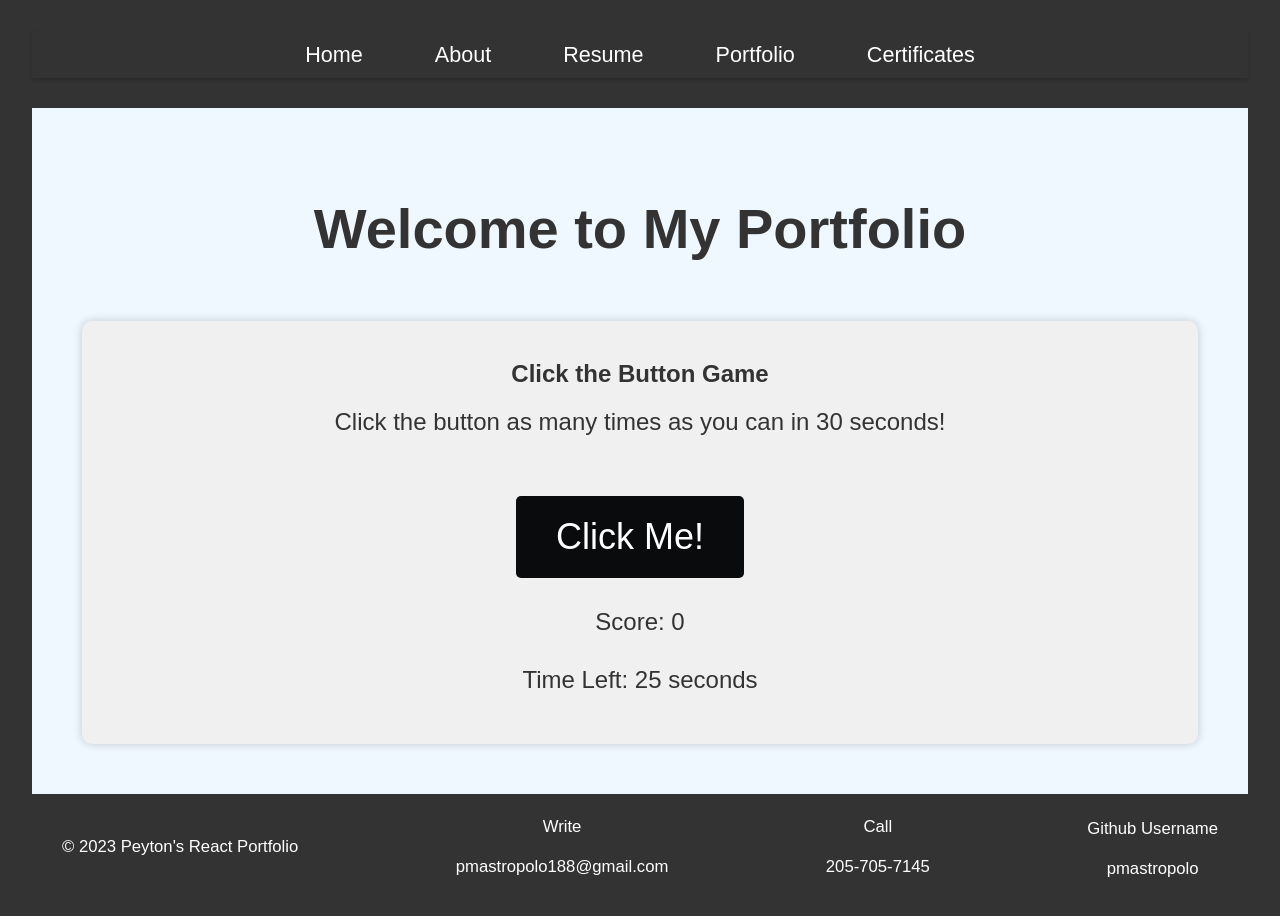
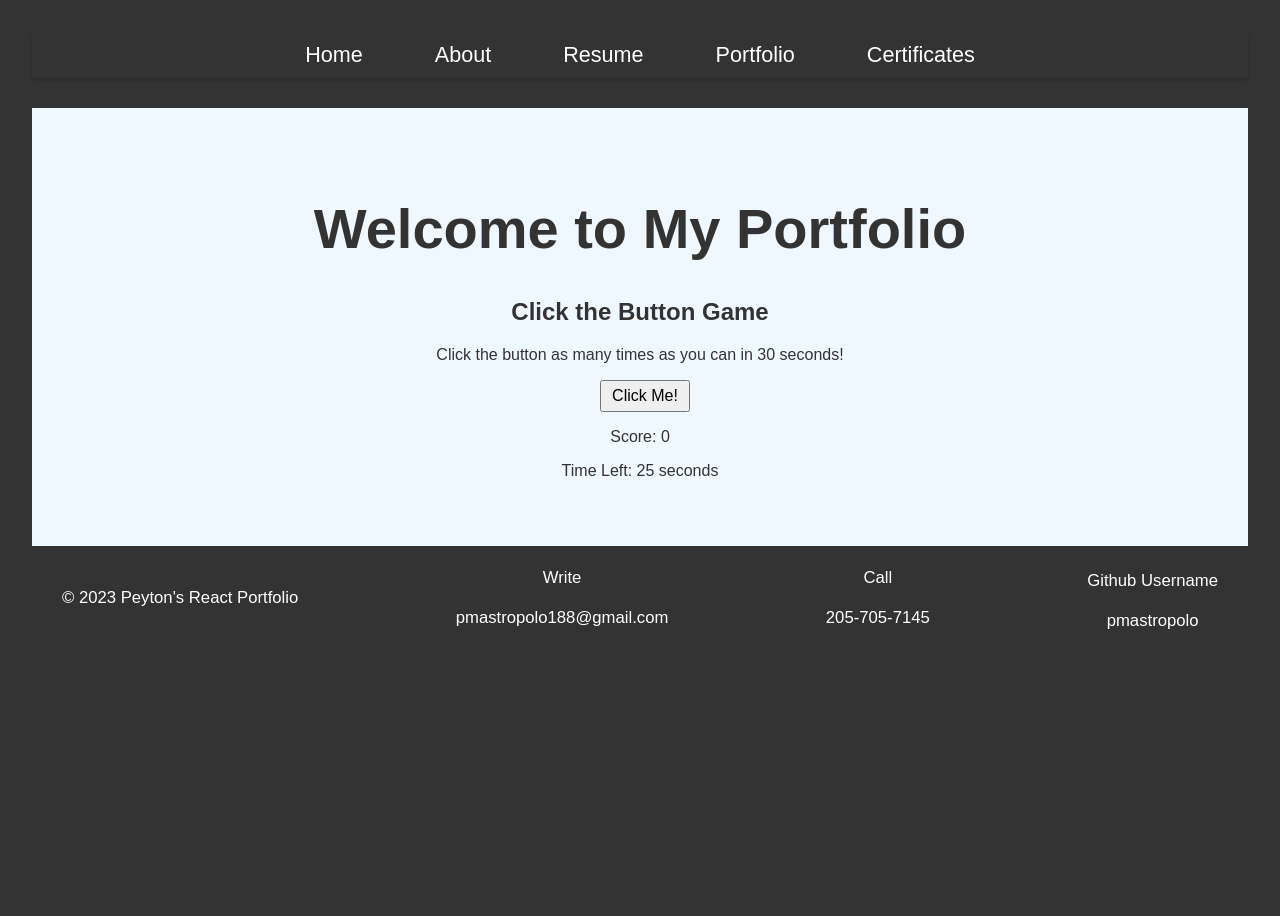
Before and after one commit to pmastropolo/myy-resumee, a React (Vite) app: page / in a window 1280 px wide. Shown: the top 916 px of the page. After the commit the page ends 800 px from the top, so only its background shows below. Built offline with nearby package versions, Linux system fonts and the light colour scheme.

Commit message:
Update Home.css

```diff
--- a/src/components/Home/Home.css
+++ b/src/components/Home/Home.css
@@ -34,104 +34,37 @@
   cursor: pointer;
 }
 
-/* Click the Button Game Container */
-.game-container {
-  margin-top: 60px;
-  background-color: #f0f0f0;
-  padding: 20px;
-  border-radius: 10px;
-  box-shadow: 0 0 10px rgba(0, 0, 0, 0.2);
+.skills-container {
   text-align: center;
+  margin: 50px;
 }
 
-/* Click Me Button */
-.game-container button {
-  padding: 20px 40px;
-  margin: 20px;
-  font-size: 36px;
-  background-color: #090b0c;
-  color: white;
-  border: none;
-  border-radius: 5px;
-  cursor: pointer;
-  transition: background-color 0.3s, transform 0.2s;
-  animation: moveButton 2s infinite;
+.skills-list {
+  display: flex;
+  flex-wrap: wrap;
+  justify-content: center;
 }
 
-/* Add a hover effect for the button */
-.game-container button:hover {
-  background-color: #0056b3;
-  transform: scale(1.05);
+.skill {
+  margin: 20px;
+  padding: 20px;
+  background-color: #f0f0f0;
+  border-radius: 10px;
+  box-shadow: 0px 0px 10px rgba(0, 0, 0, 0.2);
+  transition: transform 0.3s ease;
 }
 
-/* Disable the button when the game is over */
-.game-container button:disabled {
-  background-color: #ccc;
-  cursor: not-allowed;
+.skill:hover {
+  transform: scale(1.1);
 }
 
-/* Score and Time Left */
-.game-container p {
-  font-size: 24px;
-  margin-top: 20px;
-  margin-bottom: 30px;
+.skill img {
+  width: 64px;
+  height: 64px;
 }
 
-/* Game Over Message */
-.game-container p.game-over-message {
-  font-size: 36px;
-  color: #ff0000;
-  margin-top: 30px;
+.skill p {
+  margin-top: 10px;
+  font-size: 18px;
+  font-weight: bold;
 }
-
-/* Play Again Button */
-.game-container button.play-again-button {
-  margin-top: 30px;
-  background-color: #0f140f;
-  color: white;
-  border: none;
-  border-radius: 5px;
-  padding: 15px 30px;
-  font-size: 28px;
-  cursor: pointer;
-  transition: background-color 0.3s;
-}
-
-/* Play Again Button Hover Effect */
-.game-container button.play-again-button:hover {
-  background-color: #45a049;
-}
-
-/* Keyframes for button movement */
-@keyframes moveButton {
-  0% {
-    transform: translate(0, 0);
-  }
-  25% {
-    transform: translate(10px, -10px);
-  }
-  50% {
-    transform: translate(0, 0);
-  }
-  75% {
-    transform: translate(-10px, 10px);
-  }
-  100% {
-    transform: translate(0, 0);
-  }
-}
-
-
-
-      /* Keyframes for pulsating animation */
-      @keyframes pulsate {
-        0% {
-          transform: scale(1);
-        }
-        50% {
-          transform: scale(1.05);
-        }
-        100% {
-          transform: scale(1);
-        }
-      }
```
